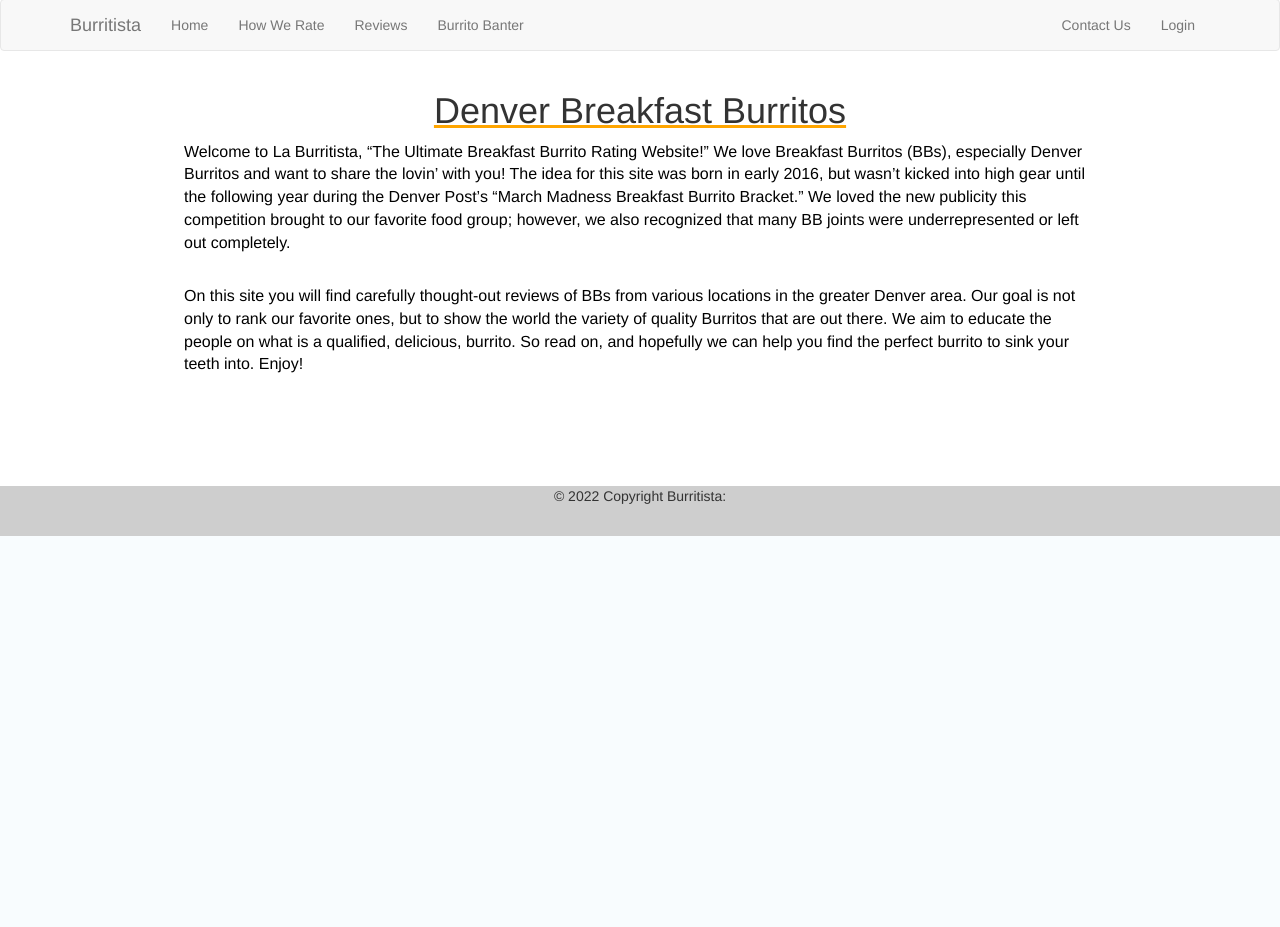
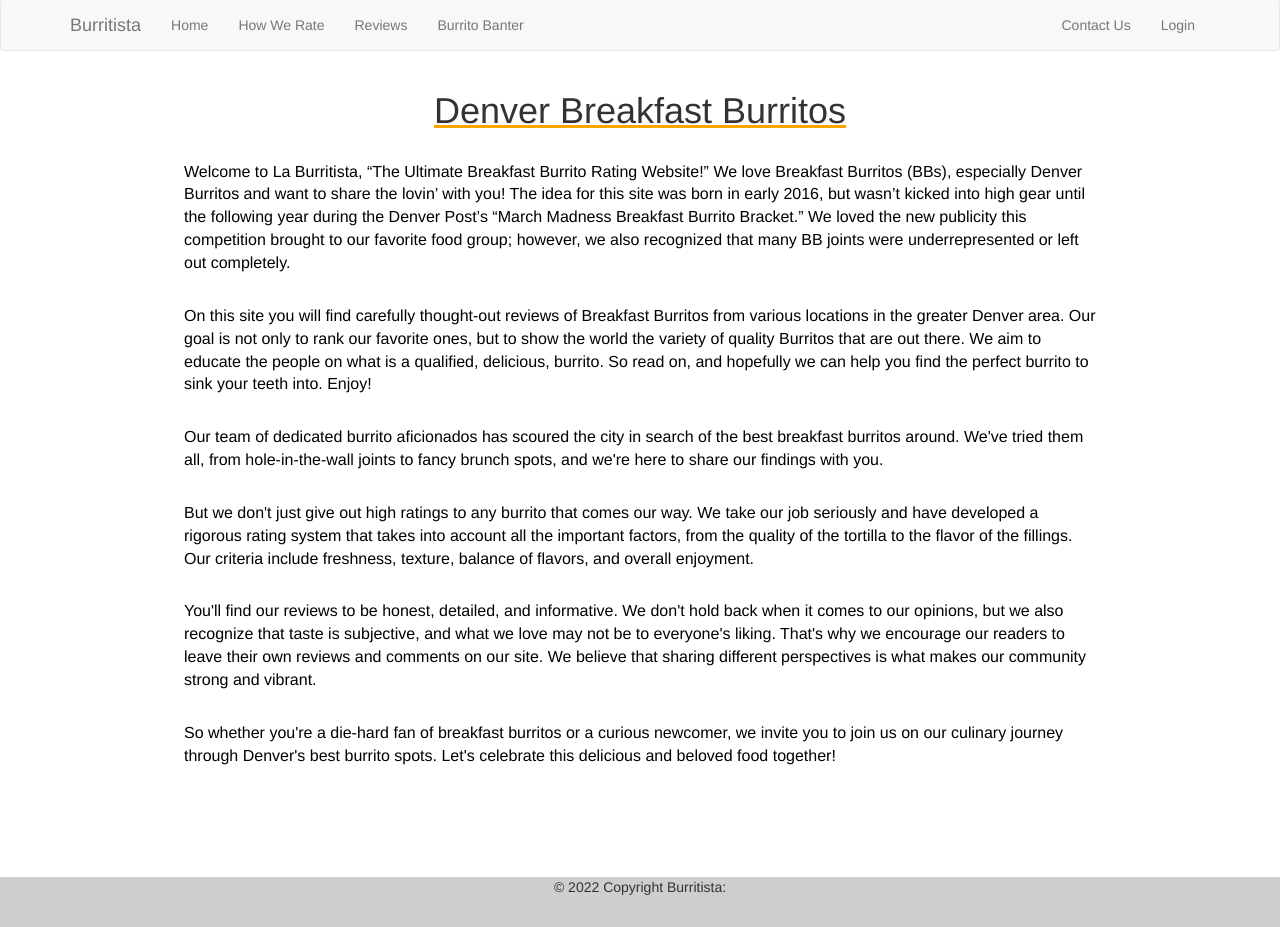
Before and after one commit to apfrancis1992/burritista, a Flask app: page / in a window 1280 px wide. Shown: the part 401-1328 px from the top of the page. Before the commit the page ends 937 px from the top, so only its background shows below. Run offline with Flask 2, Linux system fonts and the light colour scheme; some libraries are stand-ins or nearby versions.

Commit message:
updates and changes

```diff
--- a/app/forms.py
+++ b/app/forms.py
@@ -1,10 +1,8 @@
 from flask_wtf import FlaskForm
-from wtforms import TextField, StringField, PasswordField, BooleanField, SubmitField, IntegerField, FloatField, TextAreaField, SelectField
+from wtforms import StringField, PasswordField, BooleanField, SubmitField, IntegerField, FloatField, TextAreaField, SelectField, DateField
 from wtforms.validators import ValidationError, DataRequired, Email, EqualTo, Length
-from wtforms.fields.html5 import TelField, DateField
 from app.models import Users, DictYN, DictScore
 import os
-import phonenumbers
 from flask_wtf.recaptcha import RecaptchaField
 
 RECAPTCHA_PUBLIC_KEY = os.environ.get('CAPTCHA_PUB')
@@ -22,7 +20,6 @@ class RegistrationForm(FlaskForm):
     first_name = StringField('First Name', validators=[DataRequired()])
     last_name = StringField('Last Name', validators=[DataRequired()])
     email = StringField('Email', validators=[DataRequired(), Email()])
-    phone = TelField('Phone', validators=[DataRequired()])
     password = PasswordField('Password', validators=[DataRequired()])
     password2 = PasswordField(
         'Repeat Password', validators=[DataRequired(), EqualTo('password')])
--- a/app/models.py
+++ b/app/models.py
@@ -81,7 +81,7 @@ class DictYN(db.Model):
     type = db.Column(db.String(3), primary_key=True)
 
 class DictScore(db.Model):
-    type = db.Column(db.String(1), primary_key=True)
+    type = db.Column(db.String(3), primary_key=True)
 
 class BurritoBanter(db.Model):
     id = db.Column(db.Integer, primary_key=True)
--- a/app/routes.py
+++ b/app/routes.py
@@ -8,6 +8,7 @@ from datetime import datetime
 from sqlalchemy import desc
 from functools import wraps
 import json
+import pandas as pd
 from dotenv import load_dotenv
 import requests
 import os
--- a/app/templates/index.html
+++ b/app/templates/index.html
@@ -2,19 +2,44 @@
 {% import 'bootstrap/wtf.html' as wtf %}
 
 {% block app_content %}
-    <h1>Denver Breakfast Burritos</h1>
-    <p>Welcome to La Burritista, “The Ultimate Breakfast Burrito Rating Website!”
+<h1>
+    Denver Breakfast Burritos
+</h1>
+<br>
+<p>
+    Welcome to La Burritista, “The Ultimate Breakfast Burrito Rating Website!”
     We love Breakfast Burritos (BBs), especially Denver Burritos and want to share the lovin’ with you!
     The idea for this site was born in early 2016, but wasn’t kicked into high gear until the following year during the Denver Post’s “March Madness Breakfast Burrito Bracket.”
     We loved the new publicity this competition brought to our favorite food group; however, we also recognized that many BB joints were underrepresented or left out completely.
 </p>
 <br>
 <p>
-    On this site you will find carefully thought-out reviews of BBs from various locations in the greater Denver area.
+    On this site you will find carefully thought-out reviews of Breakfast Burritos from various locations in the greater Denver area.
     Our goal is not only to rank our favorite ones, but to show the world the variety of quality Burritos that are out there.
     We aim to educate the people on what is a qualified, delicious, burrito. So read on, and hopefully we can help you find the perfect burrito to sink your teeth into.
     Enjoy!
 </p>
 <br>
+<p>
+    Our team of dedicated burrito aficionados has scoured the city in search of the best breakfast burritos around. We've tried them all, from hole-in-the-wall
+    joints to fancy brunch spots, and we're here to share our findings with you.
+</p>
+<br>
+<p>
+    But we don't just give out high ratings to any burrito that comes our way. We take our job seriously and have developed a rigorous rating system that takes
+    into account all the important factors, from the quality of the tortilla to the flavor of the fillings. Our criteria include freshness, texture, balance of flavors, and overall enjoyment.
+</p>
+<br>
+<p>
+    You'll find our reviews to be honest, detailed, and informative. We don't hold back when it comes to our opinions, but we also recognize that taste is
+    subjective, and what we love may not be to everyone's liking. That's why we encourage our readers to leave their own reviews and comments on our site.
+    We believe that sharing different perspectives is what makes our community strong and vibrant.
+</p>
+<br>
+<p>
+    So whether you're a die-hard fan of breakfast burritos or a curious newcomer, we invite you to join us on our culinary journey through Denver's best
+    burrito spots. Let's celebrate this delicious and beloved food together!
+</p>
+<br>
 <br>
 {% endblock %}
--- a/requirements.txt
+++ b/requirements.txt
@@ -16,8 +16,6 @@ itsdangerous==1.1.0
 Jinja2==2.11.3
 Mako==1.1.4
 MarkupSafe==1.1.1
-phonenumbers==8.12.18
-pkg-resources==0.0.0
 psycopg2==2.8.6
 python-dateutil==2.8.1
 python-dotenv==0.15.0
```
Lines whose indentation alone changed are shown as unchanged.
